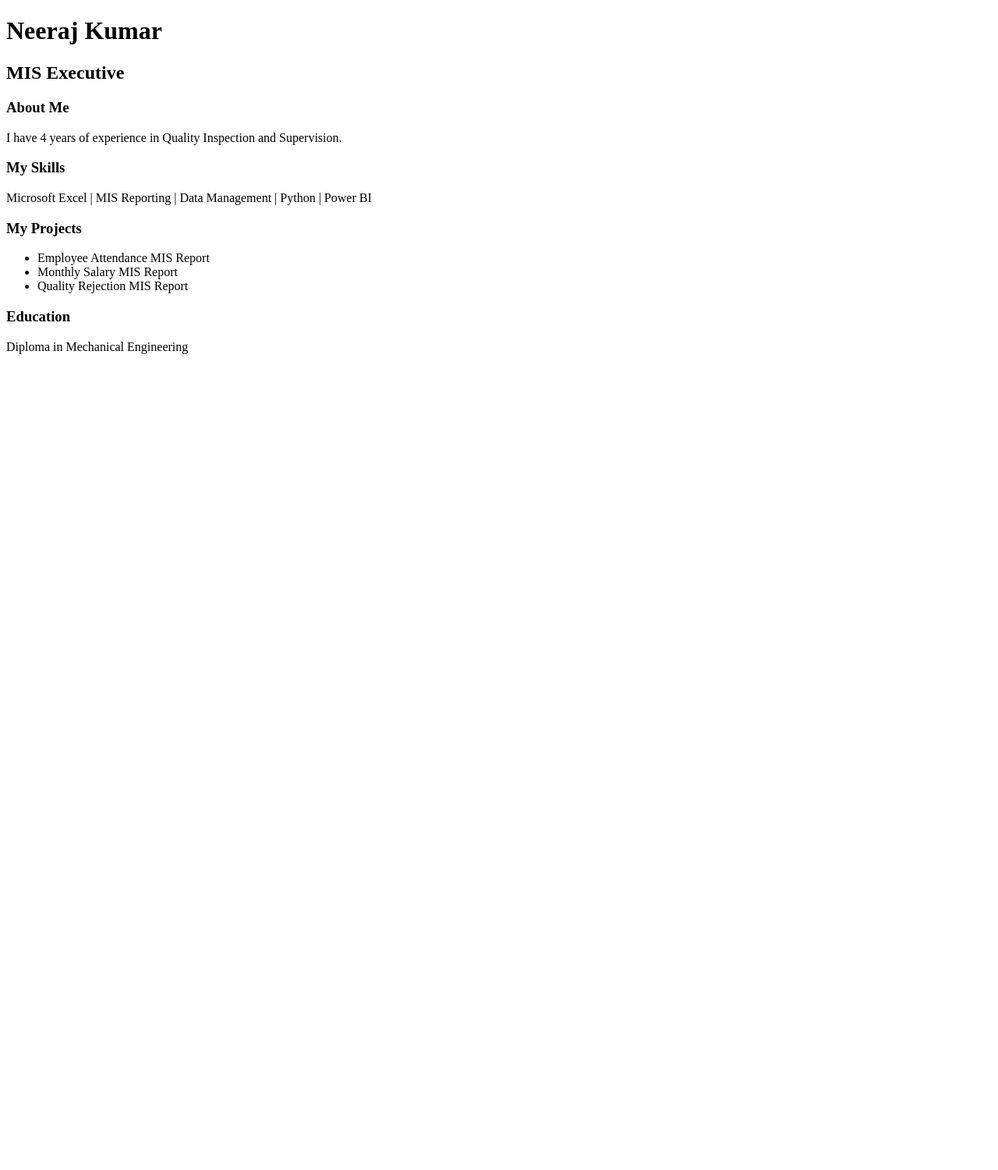
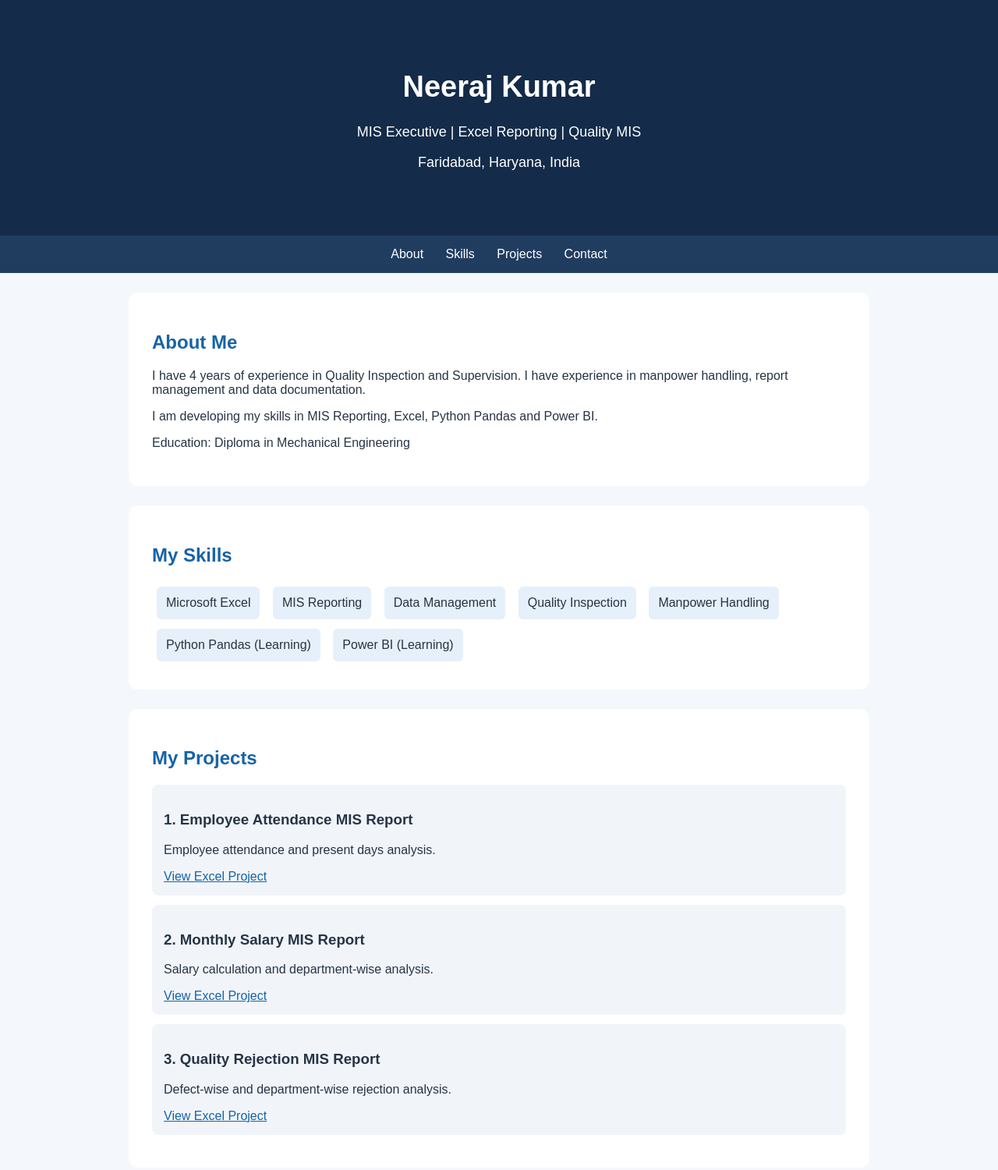
Before and after one commit to nkumar21457-afk/MIS-Executive-Portfolio, a plain HTML site: page index.html in a window 1280 px wide. Shown: the top 1500 px of the page at 78% size. Before the commit the page ends 800 px from the top, so only its background shows below. Drawn offline with Linux system fonts and the light colour scheme.

Commit message:
Updated Professional Portfolio
Updated the HTML structure and content for improved clarity and organization. Added sections for skills and projects with detailed descriptions.

```diff
--- a/index.html
+++ b/index.html
@@ -1,31 +1,185 @@
 
 <!DOCTYPE html>
-<html>
+<html lang="en">
 <head>
-    <title>Neeraj Kumar - MIS Executive</title>
+<meta charset="UTF-8">
+<meta name="viewport" content="width=device-width, initial-scale=1.0">
+<title>Neeraj Kumar | MIS Executive</title>
+
+<style>
+* {
+    box-sizing: border-box;
+}
+
+body {
+    margin: 0;
+    font-family: Arial, sans-serif;
+    background: #f4f7fb;
+    color: #263445;
+}
+
+header {
+    background: #142b49;
+    color: white;
+    text-align: center;
+    padding: 65px 20px;
+}
+
+header h1 {
+    font-size: 38px;
+}
+
+header p {
+    font-size: 18px;
+}
+
+nav {
+    background: #203d60;
+    padding: 15px;
+    text-align: center;
+}
+
+nav a {
+    color: white;
+    text-decoration: none;
+    margin: 12px;
+}
+
+section {
+    max-width: 950px;
+    margin: 25px auto;
+    padding: 30px;
+    background: white;
+    border-radius: 12px;
+}
+
+h2 {
+    color: #1763a6;
+}
+
+.skills span {
+    display: inline-block;
+    background: #e6f0fa;
+    padding: 12px;
+    margin: 6px;
+    border-radius: 6px;
+}
+
+.project {
+    padding: 15px;
+    margin: 12px 0;
+    background: #f1f5fa;
+    border-radius: 8px;
+}
+
+.project a {
+    color: #1763a6;
+}
+
+footer {
+    text-align: center;
+    padding: 25px;
+    background: #142b49;
+    color: white;
+}
+
+button {
+    padding: 12px 22px;
+    background: #1763a6;
+    color: white;
+    border: none;
+    border-radius: 6px;
+    cursor: pointer;
+}
+
+</style>
 </head>
+
 <body>
+
+<header>
     <h1>Neeraj Kumar</h1>
-    <h2>MIS Executive</h2>
+    <p>MIS Executive | Excel Reporting | Quality MIS</p>
+    <p>Faridabad, Haryana, India</p>
+</header>
 
-    <h3>About Me</h3>
+<nav>
+    <a href="#about">About</a>
+    <a href="#skills">Skills</a>
+    <a href="#projects">Projects</a>
+    <a href="#contact">Contact</a>
+</nav>
+
+<section id="about">
+    <h2>About Me</h2>
     <p>
-        I have 4 years of experience in
-        Quality Inspection and Supervision.
+    I have 4 years of experience in Quality Inspection
+    and Supervision. I have experience in manpower
+    handling, report management and data documentation.
     </p>
+    <p>
+    I am developing my skills in MIS Reporting,
+    Excel, Python Pandas and Power BI.
+    </p>
+    <p>
+    Education: Diploma in Mechanical Engineering
+    </p>
+</section>
 
-    <h3>My Skills</h3>
-    <p>Microsoft Excel | MIS Reporting |
-    Data Management | Python | Power BI</p>
+<section id="skills">
+    <h2>My Skills</h2>
+    <div class="skills">
+        <span>Microsoft Excel</span>
+        <span>MIS Reporting</span>
+        <span>Data Management</span>
+        <span>Quality Inspection</span>
+        <span>Manpower Handling</span>
+        <span>Python Pandas (Learning)</span>
+        <span>Power BI (Learning)</span>
+    </div>
+</section>
 
-    <h3>My Projects</h3>
-    <ul>
-        <li>Employee Attendance MIS Report</li>
-        <li>Monthly Salary MIS Report</li>
-        <li>Quality Rejection MIS Report</li>
-    </ul>
+<section id="projects">
+    <h2>My Projects</h2>
 
-    <h3>Education</h3>
-    <p>Diploma in Mechanical Engineering</p>
+    <div class="project">
+        <h3>1. Employee Attendance MIS Report</h3>
+        <p>Employee attendance and present days analysis.</p>
+        <a href="Employee_Attendance_Report.xlsx">
+        View Excel Project
+        </a>
+    </div>
+
+    <div class="project">
+        <h3>2. Monthly Salary MIS Report</h3>
+        <p>Salary calculation and department-wise analysis.</p>
+        <a href="Monthly_Salary_MIS_Report.xlsx">
+        View Excel Project
+        </a>
+    </div>
+
+    <div class="project">
+        <h3>3. Quality Rejection MIS Report</h3>
+        <p>Defect-wise and department-wise rejection analysis.</p>
+        <a href="Quality_Rejection_MIS_Report.xlsx">
+        View Excel Project
+        </a>
+    </div>
+</section>
+
+<section id="contact">
+    <h2>Contact Me</h2>
+    <p>Location: Faridabad, Haryana</p>
+    <p>GitHub: nkumar21457-afk</p>
+    <a href="https://github.com/nkumar21457-afk"
+       target="_blank">
+       <button>Visit My GitHub</button>
+    </a>
+</section>
+
+<footer>
+    <p>© 2026 Neeraj Kumar | MIS Executive Portfolio</p>
+</footer>
+
 </body>
 </html>
```
